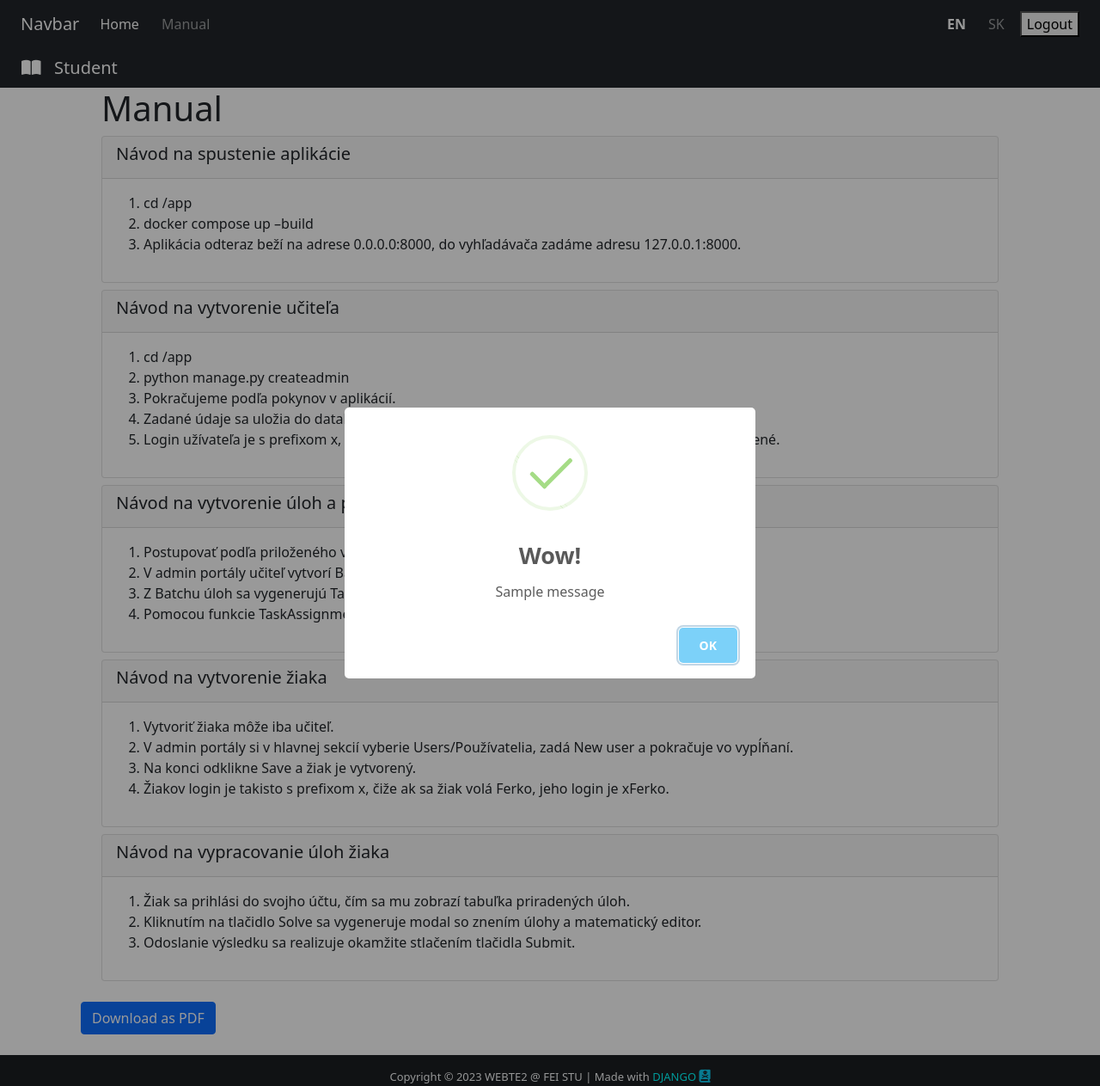
After one commit to xglomba/webte-zaverecne-zadanie, a Django app: page /en/manual/ in a window 1280 px wide. The commit adds this page. Shown: the whole page at 86% size. Run offline with Django 4.2, Linux system fonts and the light colour scheme; a user stored in the database is signed in; tables that the repository leaves empty hold one stand-in row (values such as "Sample post"); one stand-in notice (Sample message) is shown; some libraries are stand-ins or nearby versions.

Commit message:
Add students side functionality

```diff
--- a/app/static/css/style.css
+++ b/app/static/css/style.css
@@ -42,22 +42,6 @@ label {
     margin-bottom: 1em;
 }
 
-button[type="submit"] {
-    background-color: black;
-    color: white;
-    padding: 0.5em 1em;
-    border: none;
-    border-radius: 5px;
-    font-size: 1.1em;
-    cursor: pointer;
-    transition: background-color 0.3s;
-}
-
-button[type="submit"]:hover {
-    background-color: white;
-    color: black;
-}
-
 .katex-html {
     width: fit-content;
 }
--- a/app/zaverecne_zadanie/models.py
+++ b/app/zaverecne_zadanie/models.py
@@ -99,25 +99,4 @@ class TaskSubmission(models.Model):
     def __str__(self):
         return f'Task {self.task.id} (batch {self.task.batch.name}) - ({self.user.username} - {self.user.ais_id})'
 
-    # @login_required
-    # def user_tasks(request):
-    #     user = request.user
-    #     tasks = Task.objects.filter(usertask__user=user)
-    #     context = {'tasks': tasks}
-    #     return render(request, 'zaverecne_zadanie/students/home.html', context)
-
-    class MathEditor(models.Model):
-        content = HTMLField()
-
-
 TaskSubmission(models.Model)
-
-
-class MathEditorTasker(models.Model):
-    task_content = TaskSubmission.task
-
-    print(task_content)
-
-    #     task_content = TaskSubmission()
-    #     print(task_content)
-    # tsk_c = task_content.task[1]
--- a/app/zaverecne_zadanie/templates/zaverecne_zadanie/base.html
+++ b/app/zaverecne_zadanie/templates/zaverecne_zadanie/base.html
@@ -16,6 +16,7 @@
     <script src="https://code.jquery.com/jquery-3.6.0.min.js"></script>
     <script src="https://cdn.datatables.net/1.10.25/js/jquery.dataTables.min.js"></script>
 
+    <script src="https://unpkg.com/sweetalert/dist/sweetalert.min.js"></script>
 
     <link href="https://cdn.jsdelivr.net/npm/bootstrap@5.0.2/dist/css/bootstrap.min.css" rel="stylesheet"
           integrity="sha384-EVSTQN3/azprG1Anm3QDgpJLIm9Nao0Yz1ztcQTwFspd3yD65VohhpuuCOmLASjC" crossorigin="anonymous">
@@ -46,7 +47,7 @@
                     <a class="nav-link active" aria-current="page" href="{% url 'home' %}">{% trans 'Home' %}</a>
                 </li>
                 <li class="nav-item">
-                    <a class="nav-link" href="{% url 'test' %}">{% trans 'Lang check' %}</a>
+                    <a class="nav-link" href="{% url 'manual' %}">{% trans 'Manual' %}</a>
                 </li>
             </ul>
             <!-- Language Switcher -->
@@ -65,7 +66,7 @@
                     {% endif %}
                 {% endfor %}
             </ul>
-            <form action="{% url 'login' %}" method="post">
+            <form action="{% url 'logout' %}" method="post">
                 {% csrf_token %}
                 <button type="submit">{% trans 'Logout' %}</button>
             </form>
@@ -93,8 +94,28 @@
 {#{% block content %} {% endblock content %}#}
 
 <div class="container">
-    {% block content %} {% endblock content %}
+
+    {% for message in messages %}
+        {% if message.tags == 'success' %}
+            <script>
+                var m = "{{ message }}";
+                swal("Wow!", m, "success")
+
+            </script>
+        {% endif %}
+        {% if message.tags == 'warning' %}
+            <script>
+                var m = "{{ message }}";
+                swal("Ayay!", m, "error")
+
+            </script>
+        {% endif %}
+    {% endfor message in messages %}
+    {% block content %}
+
+    {% endblock content %}
 </div>
+
 
 <footer class="bg-dark text-center text-lg-start text-light" id="footer">
     <div class="text-center p-3" style="background-color: rgba(0,0,0,0.2)">
--- /dev/null
+++ b/app/zaverecne_zadanie/templates/zaverecne_zadanie/manual.html
@@ -0,0 +1,102 @@
+{% extends "./base.html" %}
+{% load static %}
+{% load i18n %}
+
+{% block content %}
+    <div class="container" id="manual">
+        <h1>Manual</h1>
+
+        <div class="card">
+            <div class="card-header">
+                <h5>Návod na spustenie aplikácie</h5>
+            </div>
+            <div class="card-body">
+                <ol>
+                    <li>cd /app</li>
+                    <li>docker compose up –build</li>
+                    <li>Aplikácia odteraz beží na adrese 0.0.0.0:8000, do vyhľadávača zadáme adresu 127.0.0.1:8000.</li>
+                </ol>
+            </div>
+        </div>
+
+        <div class="card mt-2">
+            <div class="card-header">
+                <h5>Návod na vytvorenie učiteľa</h5>
+            </div>
+            <div class="card-body">
+                <ol>
+                    <li>cd /app</li>
+                    <li>python manage.py createadmin</li>
+                    <li>Pokračujeme podľa pokynov v aplikácií.</li>
+                    <li>Zadané údaje sa uložia do databázy sqlite3.</li>
+                    <li>Login užívateľa je s prefixom x, čiže ak sa volá admin, login bude xadmin, heslo ostáva
+                        nezmenené.
+                    </li>
+                </ol>
+            </div>
+        </div>
+
+        <div class="card mt-2">
+            <div class="card-header">
+                <h5>Návod na vytvorenie úloh a priradenie úlohy</h5>
+            </div>
+            <div class="card-body">
+                <ol>
+                    <li>Postupovať podľa priloženého videa.</li>
+                    <li>V admin portály učiteľ vytvorí Batch úloh.</li>
+                    <li>Z Batchu úloh sa vygenerujú Tasks.</li>
+                    <li>Pomocou funkcie TaskAssignments učiteľ priradí Tasky žiakovi.</li>
+                </ol>
+            </div>
+        </div>
+
+        <div class="card mt-2">
+            <div class="card-header">
+                <h5>Návod na vytvorenie žiaka</h5>
+            </div>
+            <div class="card-body">
+                <ol>
+                    <li>Vytvoriť žiaka môže iba učiteľ.</li>
+                    <li>V admin portály si v hlavnej sekcií vyberie Users/Používatelia, zadá New user a pokračuje vo
+                        vypĺňaní.
+                    </li>
+                    <li>Na konci odklikne Save a žiak je vytvorený.</li>
+                    <li>Žiakov login je takisto s prefixom x, čiže ak sa žiak volá Ferko, jeho login je xFerko.</li>
+                </ol>
+            </div>
+        </div>
+
+        <div class="card mt-2">
+            <div class="card-header">
+                <h5>Návod na vypracovanie úloh žiaka</h5>
+            </div>
+            <div class="card-body">
+                <ol>
+                    <li>Žiak sa prihlási do svojho účtu, čím sa mu zobrazí tabuľka priradených úloh.</li>
+                    <li>Kliknutím na tlačidlo Solve sa vygeneruje modal so znením úlohy a matematický editor.</li>
+                    <li>Odoslanie výsledku sa realizuje okamžite stlačením tlačidla Submit.</li>
+                </ol>
+            </div>
+        </div>
+
+        <!-- Add more card sections for other manual sections -->
+    </div>
+    <button type="button" class="btn btn-primary mt-4" onclick="downloadAsPDF()">Download as PDF</button>
+
+    <!-- Include jQuery and the jsPDF library -->
+    <script src="https://cdnjs.cloudflare.com/ajax/libs/html2pdf.js/0.9.2/html2pdf.bundle.min.js"></script>
+
+    <script>
+    function downloadAsPDF() {
+        const element = document.getElementById('manual');
+        const opt = {
+            margin: 0,
+            filename: 'manual.pdf',
+            image: { type: 'pdf', quality: 1 },
+            html2canvas: { scale: 2 },
+            jsPDF: { unit: 'pt', format: 'a4', orientation: 'portrait' }
+        };
+        html2pdf().set(opt).from(element).save();
+    }
+</script>
+{% endblock %}
--- a/app/zaverecne_zadanie/urls.py
+++ b/app/zaverecne_zadanie/urls.py
@@ -1,4 +1,5 @@
 from django.contrib import admin
+from django.contrib.auth.decorators import login_required
 from django.urls import path
 from . import views
 from .views import submit_math_view
@@ -11,6 +12,6 @@ urlpatterns = [
     path('test/', views.TestView.as_view(), name='test'),
     path('', views.LoginView.as_view()),
     path('export-task-submissions/', views.ExportTaskSubmissionsView.as_view(), name='export_task_submissions'),
-    path('submit_math/', submit_math_view, name='submit_math'),
-    path('previousAssignments/', views.previous_assignments_view, name='previousAssignments'),
+    path('compare_solution/', views.CompareEquationsView.as_view(), name='compare_solutions'),
+    path('manual/', views.ManualView.as_view(), name='manual')
 ]
--- a/app/zaverecne_zadanie/views.py
+++ b/app/zaverecne_zadanie/views.py
@@ -1,14 +1,15 @@
 from django.contrib import messages
-from django.contrib.auth import authenticate, login
+from django.contrib.auth import authenticate, login, logout
 from django.contrib.auth.views import LogoutView
 from django.shortcuts import render, redirect, HttpResponse
-from django.urls import reverse_lazy
+from django.urls import reverse_lazy, reverse
+from django.utils.decorators import method_decorator
 from django.views import View
 
 from .forms import EquationForm
 from .models import TaskSubmission
 from django.contrib.auth.decorators import user_passes_test, login_required
-from .utils import export_task_submissions_to_csv
+from .utils import export_task_submissions_to_csv, compare_equations
 from .models import User, TaskSubmission, Task
 
 
@@ -89,33 +90,45 @@ class HomeView(View):
     template_name = 'zaverecne_zadanie/students/home.html'
 
     def get(self, request):
+        if not request.user.is_authenticated:
+            return redirect(reverse('login'))
+
         if request.user.is_superuser:
             return redirect('admin:index')
-        print("GET //////////////////////")
         context = {'tasks': self.get_user_tasks(request)}
 
-        print(self.get_user_tasks(request))
         return render(request, self.template_name, context=context)
 
     def post(self, request):
+        if not request.user.is_authenticated:
+            return redirect(reverse('login'))
+
         if request.user.is_superuser:
             return redirect('admin:index')
-        print("POST //////////////////////")
         context = {'tasks': self.get_user_tasks(request)}
         return render(request, self.template_name, context=context)
 
     def get_user_tasks(self, request):
         user = request.user
         task_assignments = TaskSubmission.objects.filter(user_id=user.id)
-        tasks = Task.objects.filter(id__in=task_assignments.values('task_id'))
-        print(tasks)
-        return tasks
+        task_ids = task_assignments.values_list('task_id', flat=True)
+        tasks = Task.objects.filter(id__in=task_ids)
+
+        user_tasks = []
+        for task in tasks:
+            task_submission = task_assignments.get(task_id=task.id)
+            user_tasks.append({'task': task, 'task_submission': task_submission})
+
+        return user_tasks
 
 
 class TestView(View):
     template_name = 'zaverecne_zadanie/test.html'
 
     def get(self, request):
+        if not request.user.is_authenticated:
+            return redirect(reverse('login'))
+
         if request.user.is_superuser:
             return redirect('admin:index')
 
@@ -124,6 +137,44 @@ class TestView(View):
 
 class ExportTaskSubmissionsView(View):
     def get(self, request):
+        if not request.user.is_authenticated:
+            return redirect(reverse('login'))
+
         task_submissions = TaskSubmission.objects.all()
 
         return export_task_submissions_to_csv(task_submissions)
+
+
+class CompareEquationsView(View):
+
+    def post(self, request):
+        if not request.user.is_authenticated:
+            return redirect(reverse('login'))
+
+        task_id = request.POST.get("task_id")
+        students_solution = request.POST.get("students_solution")
+
+        task = Task.objects.get(id=task_id)  # Retrieve a task with a specific ID (replace 1 with the desired ID)
+        task_solution = task.solution
+
+        task_submission = TaskSubmission.objects.get(task_id=task_id, user_id=request.user.id)
+        points = task.batch.points if task.batch.points is not None else None
+
+        if compare_equations(task_solution, students_solution):
+            task_submission.points = points
+            messages.success(request, f'Your solution is correct, you gained {points} points.')
+        else:
+            task_submission.points = 0
+            messages.warning(request, 'Your solution is incorrect, you gained 0 points.')
+
+        task_submission.save()
+        return redirect(reverse('home'))
+
+
+class ManualView(View):
+
+    def get(self, request):
+        if not request.user.is_authenticated:
+            return redirect(reverse('login'))
+
+        return render(request, 'zaverecne_zadanie/manual.html')
```
Also changed, not shown: app/zaverecne_zadanie/templates/zaverecne_zadanie/base/base.html (deleted, +0 -66 lines), app/zaverecne_zadanie/templates/zaverecne_zadanie/students/home.html (+32 -11 lines), app/zaverecne_zadanie/templates/zaverecne_zadanie/students/previousAssignments.html (deleted, +0 -15 lines), app/zaverecne_zadanie/templates/zaverecne_zadanie/students/task_modal.html (+22 -13 lines), app/zaverecne_zadanie/utils.py (+17 -1 lines).
